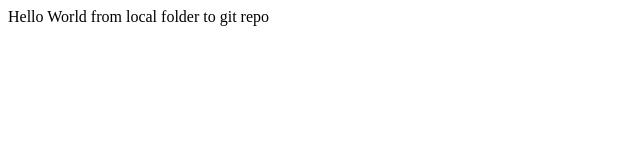
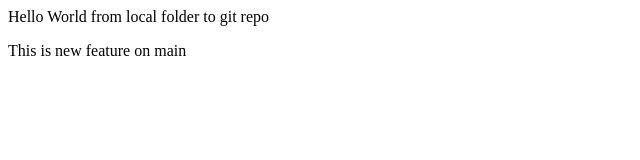
Before and after one commit to gst07/Local_repo, a plain HTML site: page index.html in a window 1280 px wide. Shown: the whole page, without its empty margins (0-640 px from the left). Drawn offline with Linux system fonts and the light colour scheme.

Commit message:
added feature on main

```diff
--- a/index.html
+++ b/index.html
@@ -1 +1,2 @@
 <p>Hello World from local folder to git repo</p>
+<p>This is new feature on main</p>
```
